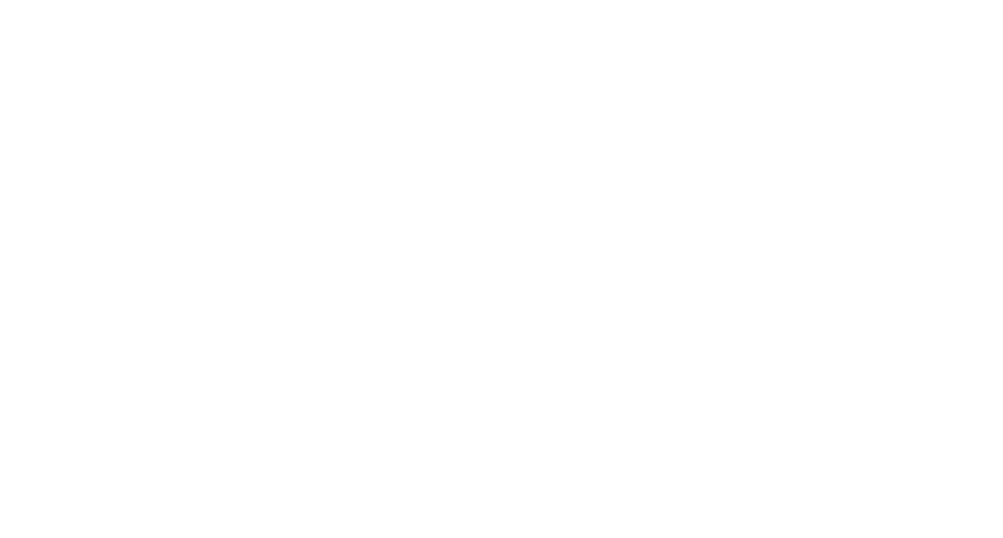
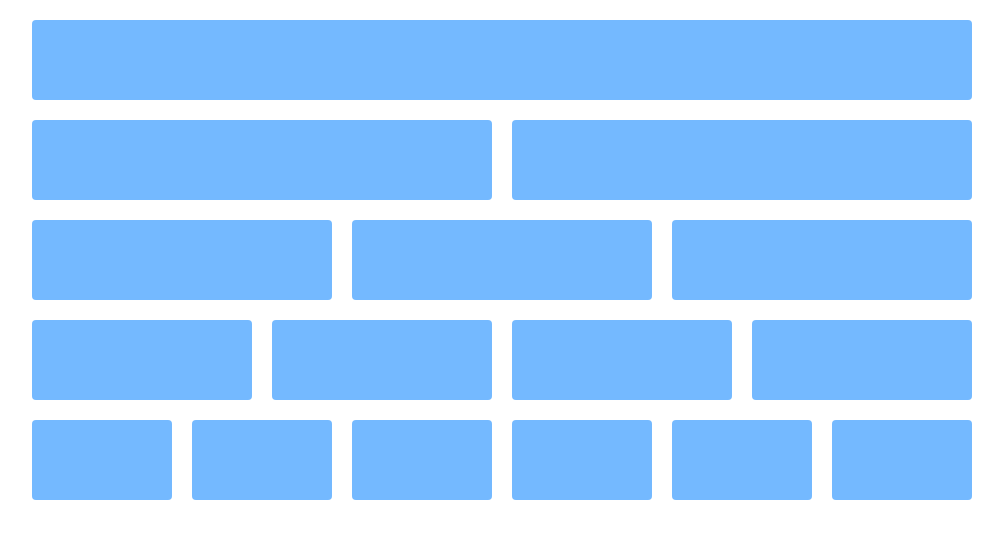
Before and after one commit to mrseanbaines/flexi-grid, a website: page index.html in a window 1280 px wide. Shown: the whole page, without its empty margins (138-1141 px from the left). Drawn offline with Linux system fonts and the light colour scheme.

Commit message:
Add example grid

```diff
--- a/index.html
+++ b/index.html
@@ -5,9 +5,92 @@
   <meta name="viewport" content="width=device-width, initial-scale=1.0">
   <meta http-equiv="X-UA-Compatible" content="ie=edge">
   <title>Flexi-Grid</title>
-  <link rel="stylesheet" href="/dist/application.css">
+  <link rel="stylesheet" href="dist/application.css">
+  <style>
+    @import url('https://fonts.googleapis.com/css?family=Rubik:300,400,500,700,900');
+    html,
+    body {
+      font-family: 'Rubik', sans-serif;
+      font-weight: 300;
+    }
+    .fill-blue {
+      background: #74b9ff;
+      color: white;
+    }
+    .rounded {
+      border-radius: 4px;
+    }
+    .text-center {
+      text-align: center;
+    }
+  </style>
 </head>
 <body>
+  <div class="container text-center">
 
+    <div class="row">
+      <div class="xs-c12 xs-push-y2">
+        <div class="xs-pad4 fill-blue rounded"></div>
+      </div> <!-- .column -->
+    </div> <!-- .row -->
+
+    <div class="row">
+      <div class="xs-c6 xs-push-y2">
+        <div class="xs-pad4 fill-blue rounded"></div>
+      </div> <!-- .column -->
+      <div class="xs-c6 xs-push-y2">
+        <div class="xs-pad4 fill-blue rounded"></div>
+      </div> <!-- .column -->
+    </div> <!-- .row -->
+
+    <div class="row">
+      <div class="xs-c4 xs-push-y2">
+        <div class="xs-pad4 fill-blue rounded"></div>
+      </div> <!-- .column -->
+      <div class="xs-c4 xs-push-y2">
+        <div class="xs-pad4 fill-blue rounded"></div>
+      </div> <!-- .column -->
+      <div class="xs-c4 xs-push-y2">
+        <div class="xs-pad4 fill-blue rounded"></div>
+      </div> <!-- .column -->
+    </div> <!-- .row -->
+
+    <div class="row">
+      <div class="xs-c6 sm-c3 xs-push-y2">
+        <div class="xs-pad4 fill-blue rounded"></div>
+      </div> <!-- .column -->
+      <div class="xs-c6 sm-c3 xs-push-y2">
+        <div class="xs-pad4 fill-blue rounded"></div>
+      </div> <!-- .column -->
+      <div class="xs-c6 sm-c3 xs-push-y2">
+        <div class="xs-pad4 fill-blue rounded"></div>
+      </div> <!-- .column -->
+      <div class="xs-c6 sm-c3 xs-push-y2">
+        <div class="xs-pad4 fill-blue rounded"></div>
+      </div> <!-- .column -->
+    </div> <!-- .row -->
+
+    <div class="row">
+      <div class="xs-c4 md-c2 xs-push-y2">
+        <div class="xs-pad4 fill-blue rounded"></div>
+      </div> <!-- .column -->
+      <div class="xs-c4 md-c2 xs-push-y2">
+        <div class="xs-pad4 fill-blue rounded"></div>
+      </div> <!-- .column -->
+      <div class="xs-c4 md-c2 xs-push-y2">
+        <div class="xs-pad4 fill-blue rounded"></div>
+      </div> <!-- .column -->
+      <div class="xs-c4 md-c2 xs-push-y2">
+        <div class="xs-pad4 fill-blue rounded"></div>
+      </div> <!-- .column -->
+      <div class="xs-c4 md-c2 xs-push-y2">
+        <div class="xs-pad4 fill-blue rounded"></div>
+      </div> <!-- .column -->
+      <div class="xs-c4 md-c2 xs-push-y2">
+        <div class="xs-pad4 fill-blue rounded"></div>
+      </div> <!-- .column -->
+    </div> <!-- .row -->
+
+  </div> <!-- .container -->
 </body>
 </html>
```
